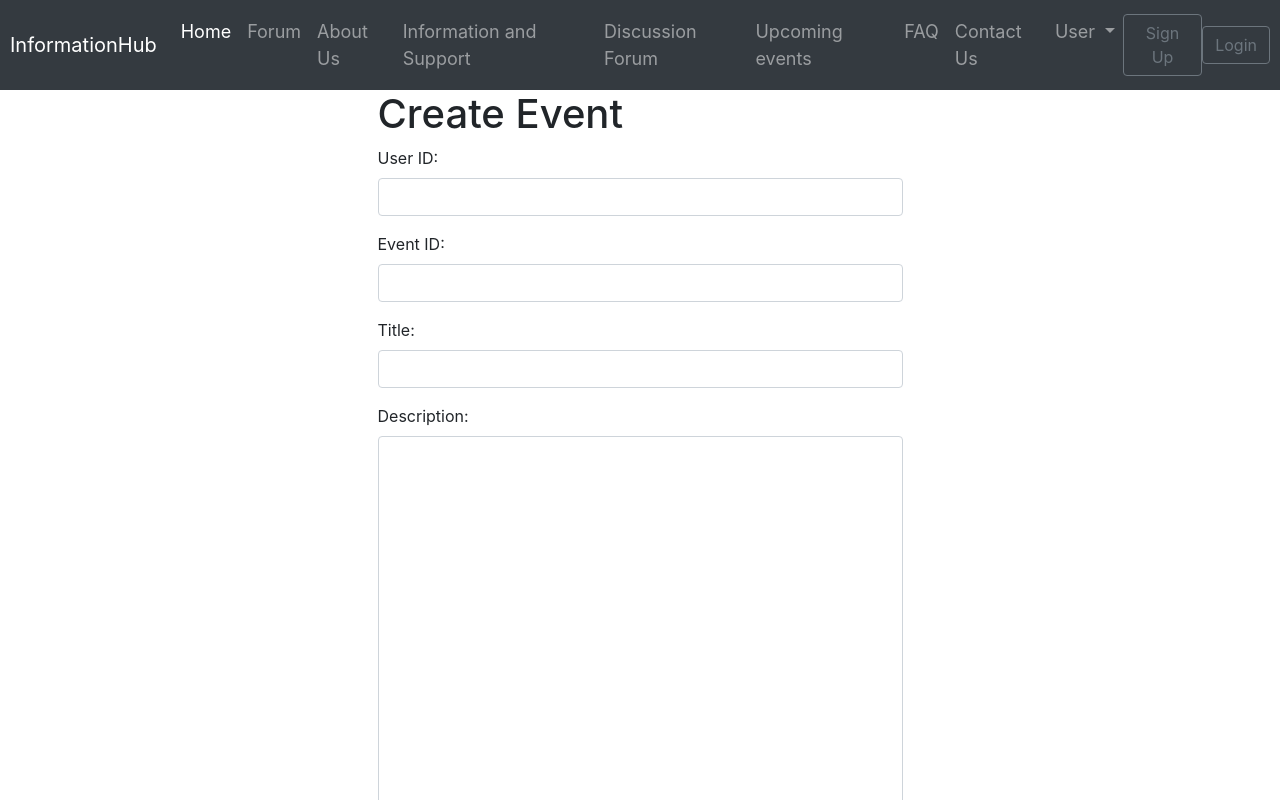
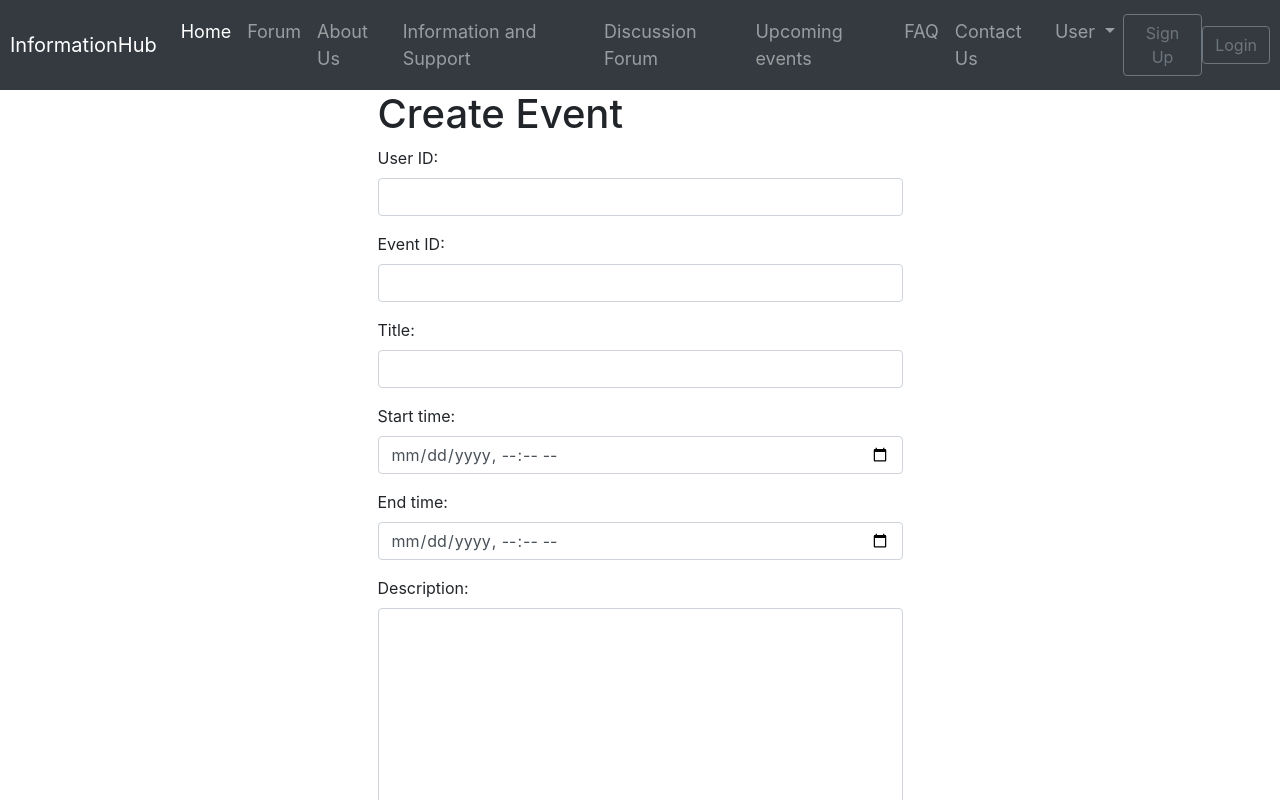
Before and after one commit to cmsalser/Information-Hub, an Angular app in the folder src/main/front-end/: page /add-event in a window 1280 px wide. Shown: the top 800 px of the page. Built offline with nearby package versions, Linux system fonts and the light colour scheme.

Commit message:
Add date/time selection to create event form

```diff
--- a/src/main/front-end/src/app/events-schedule/add-event/add-event.component.html
+++ b/src/main/front-end/src/app/events-schedule/add-event/add-event.component.html
@@ -14,6 +14,16 @@
                 [(ngModel)]="newEvent.title" />
         </div>
         <div class="form-group">
+            <label for="startDate">Start time:</label>
+            <input type="datetime-local" class="form-control" id="startDate" name="startDate"
+            [(ngModel)]="newEvent.startDate">
+        </div>
+        <div class="form-group">
+            <label for="endDate">End time:</label>
+            <input type="datetime-local" class="form-control" id="endDate" name="endDate"
+            [(ngModel)]="newEvent.endDate">
+        </div>
+        <div class="form-group">
             <label for="description">Description:</label> <textarea type="text" class="form-control" id="description" name="description"
                 style="height: 500px;" [(ngModel)]="newEvent.description"></textarea>
         </div>
```
